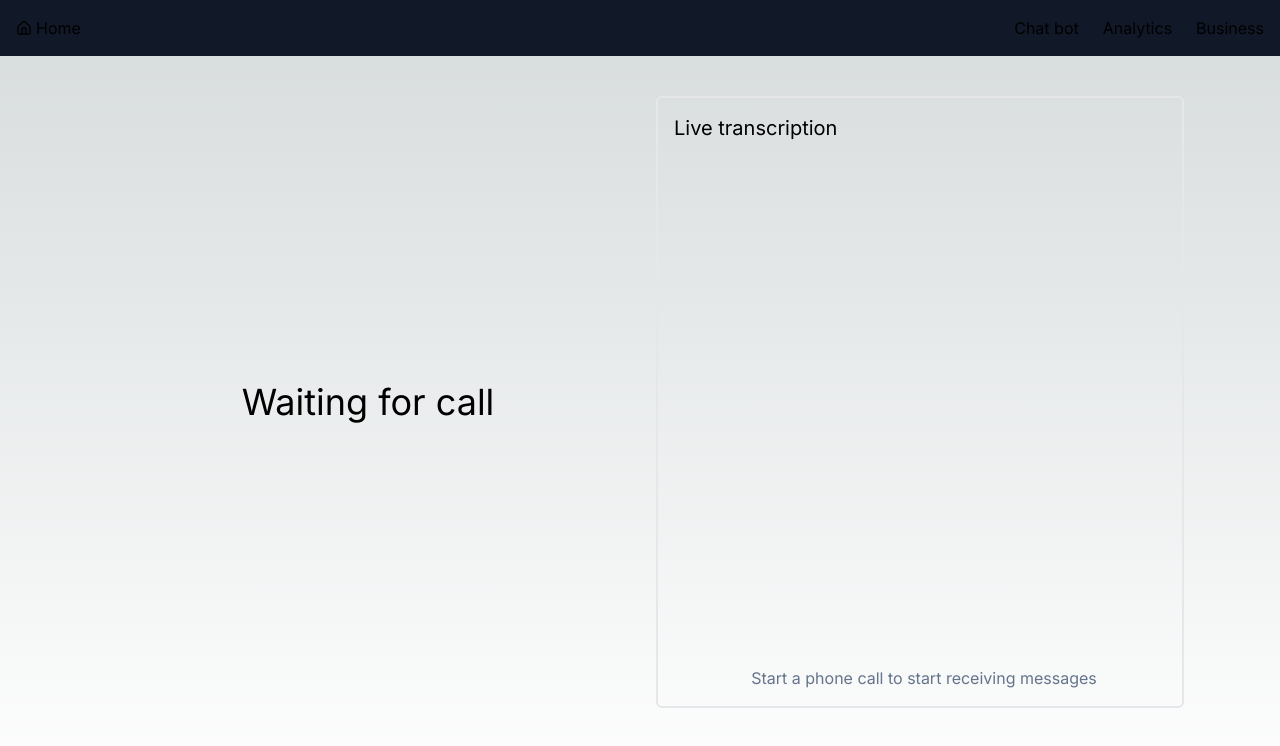
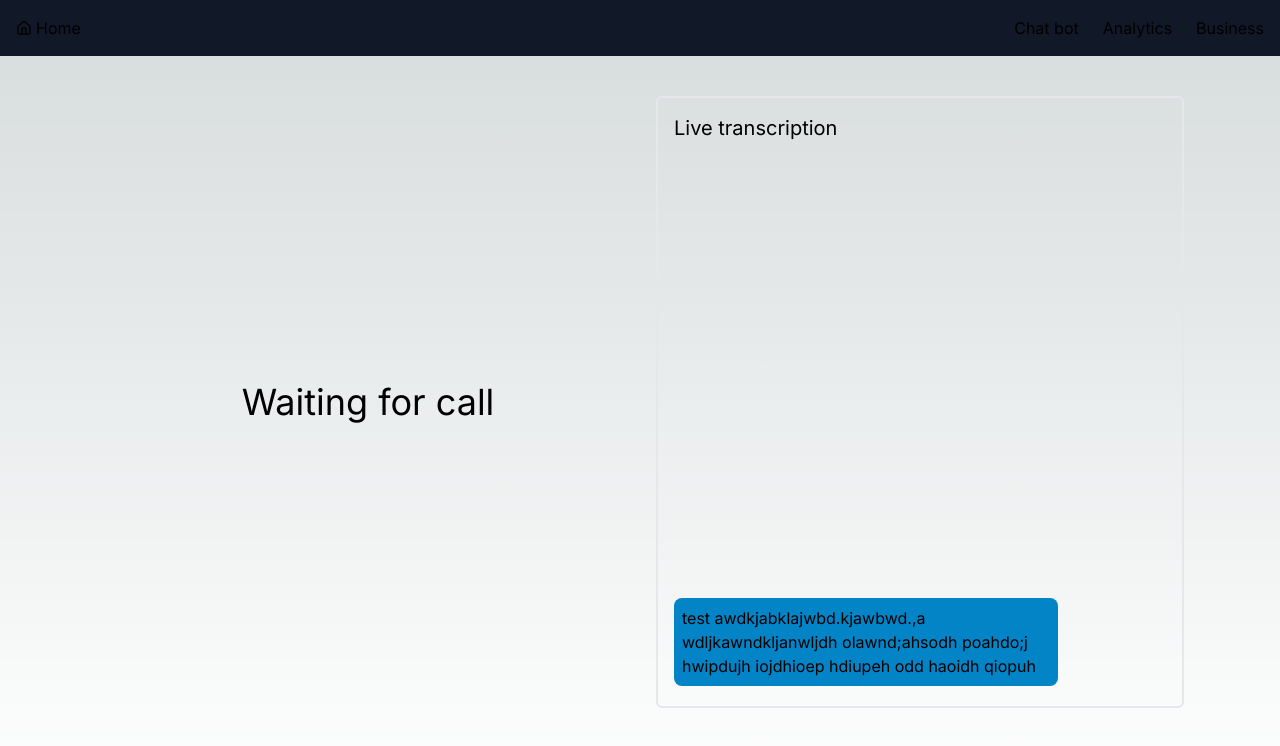
Before and after one commit to bhuvanmdev/PhoneIT, a Next.js app in the folder website/: page / in a window 1280 px wide. Shown: the top 746 px of the page. Built offline with nearby package versions, Linux system fonts and the light colour scheme.

Commit message:
ui of chat messages

```diff
--- a/website/app/page.tsx
+++ b/website/app/page.tsx
@@ -6,8 +6,9 @@ import { Mic } from 'lucide-react';
 
 export default function Home() {
   const [callStatus, setCallStatus] = useState("Waiting for call");
+  const [isAIResponse, setIsAIResponse] = useState(false);
   const [messageData, setMessageData] = useState<any>([
-
+    'test awdkjabklajwbd.kjawbwd.,a wdljkawndkljanwljdh olawnd;ahsodh poahdo;j hwipdujh iojdhioep hdiupeh odd haoidh qiopuh'
   ]);
   useEffect(() => {
     const fetchCallStatus = async () => {
@@ -21,6 +22,7 @@ export default function Home() {
         console.log("API Call response", data);
         console.log("Is Message", data.isChatMessage);
         console.log("Message is", data.chatMessage);
+        setIsAIResponse(data.isAIResponse);
         if (data.isChatMessage)
           setMessageData((prevData:any) => [...prevData, data.chatMessage]);
         if (data.isCallEnded) {
@@ -52,7 +54,7 @@ export default function Home() {
           <div className="p-4 pr-0 justify-end flex flex-col mt-12 h-xxlg">
             <div className="overflow-auto pr-2">
               {messageData.length>0?messageData.map((e:string, i:number) =>
-                i % 2 == 0 ? <Chat msg={e} /> : <ResponseChat msg={e} />
+                !isAIResponse ? <Chat msg={e} /> : <ResponseChat msg={e} />
               ):<div className="text-center text-slate-500">Start a phone call to start receiving messages</div>}
             </div>
           </div>
--- a/website/components/Chat.tsx
+++ b/website/components/Chat.tsx
@@ -1,6 +1,8 @@
 const Chat = ({msg}:{msg:String;}) => {
   return (
-    <div className="p-4">{msg}</div>
+    <div className="p-2 max-w-96 rounded-lg bg-sky-600 my-1">
+        {msg}
+    </div>
   )
 }
 
--- a/website/components/ResponseChat.tsx
+++ b/website/components/ResponseChat.tsx
@@ -1,7 +1,11 @@
-const ResponseChat = ({msg}:{msg:String;}) => {
+const ResponseChat = ({ msg }: { msg: String }) => {
   return (
-    <div className="flex w-full justify-end">{msg}</div>
-  )
-}
+    <div className="flex w-full justify-end my-1">
+      <div className="max-w-96 p-2 text-right rounded-lg bg-slate-800">
+        {msg}
+      </div>
+    </div>
+  );
+};
 
-export default ResponseChat
+export default ResponseChat;
```
